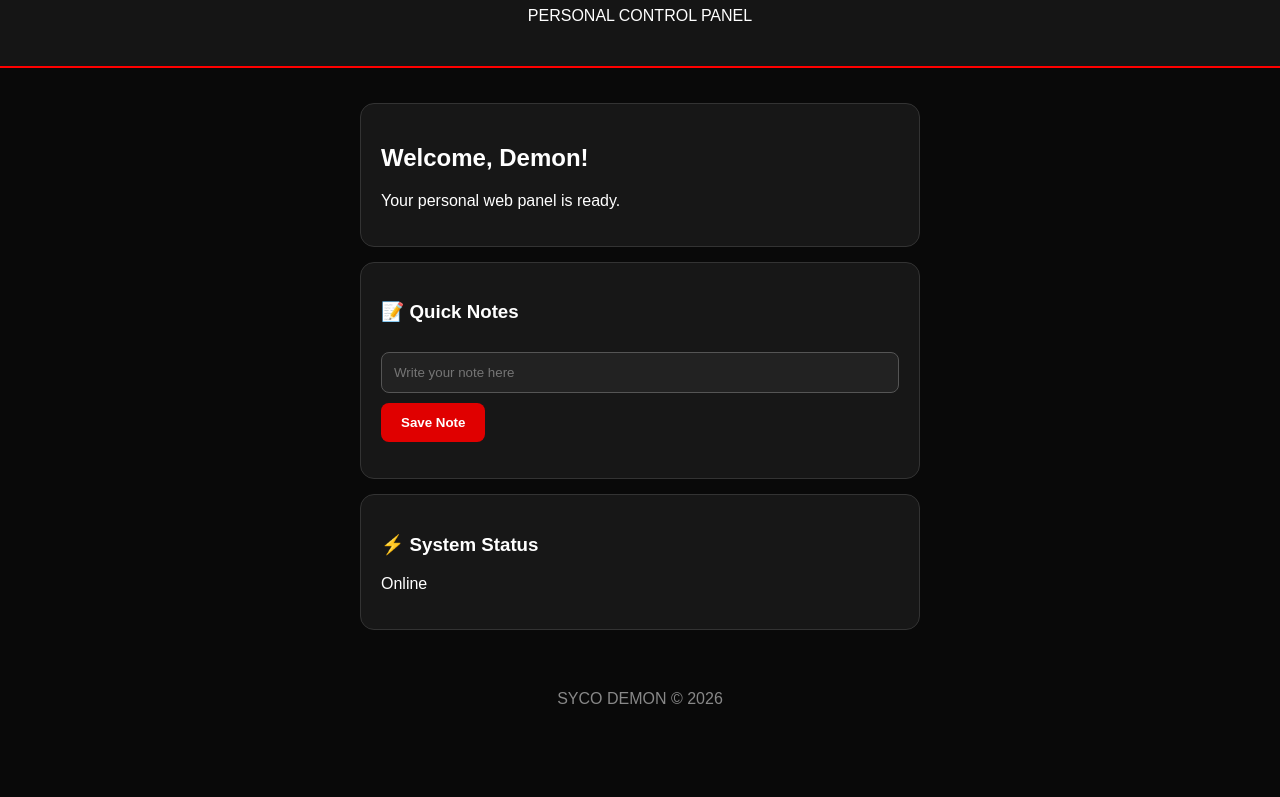
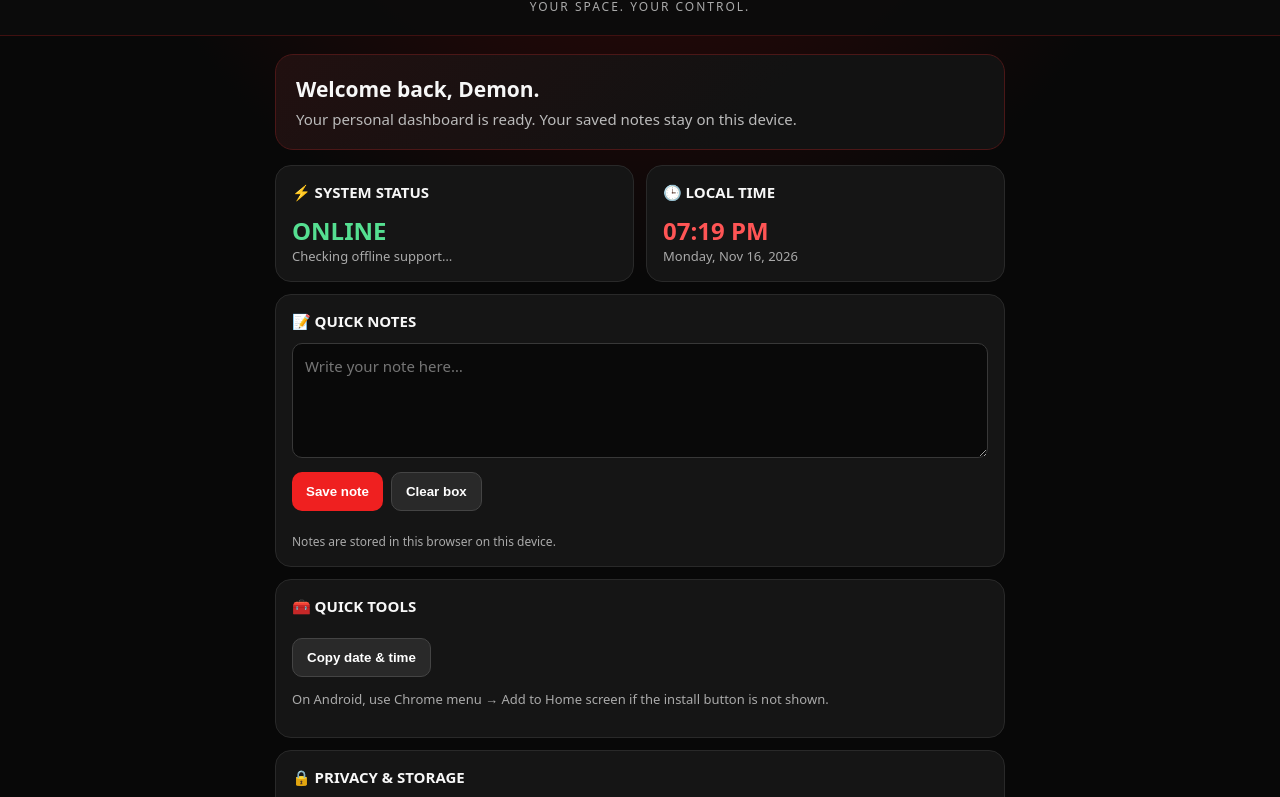
Before and after one commit to Talha8022177/SYCO-DEMON-, a plain HTML site: page index.html in a window 1280 px wide. Shown: the part 99-896 px from the top of the page. Before the commit the page ends 832 px from the top, so only its background shows below. Drawn offline with Linux system fonts and the light colour scheme.

Commit message:
Add files via upload

```diff
--- a/index.html
+++ b/index.html
@@ -1,80 +1,59 @@
-
-<!DOCTYPE html>
+<!doctype html>
 <html lang="en">
 <head>
-<meta charset="UTF-8">
-<meta name="viewport" content="width=device-width, initial-scale=1.0">
+<meta charset="utf-8">
+<meta name="viewport" content="width=device-width,initial-scale=1,viewport-fit=cover">
 <meta name="theme-color" content="#090909">
+<meta name="description" content="SYCO DEMON personal dashboard">
+<link rel="manifest" href="./manifest.json">
 <title>SYCO DEMON</title>
 <style>
-*{box-sizing:border-box}
-body{
-margin:0;background:#090909;color:white;
-font-family:Arial,sans-serif;
-}
-header{
-padding:25px 15px;text-align:center;
-background:#151515;border-bottom:2px solid red;
-}
-h1{color:#ff2020;letter-spacing:3px}
-main{padding:20px;max-width:600px;margin:auto}
-.card{
-background:#171717;padding:20px;
-margin:15px 0;border-radius:14px;
-border:1px solid #333;
-}
-button{
-background:#e00000;color:white;
-border:0;padding:12px 20px;
-border-radius:8px;font-weight:bold;
-}
-input{
-width:100%;padding:12px;
-margin:10px 0;background:#222;
-color:white;border:1px solid #555;
-border-radius:8px;
-}
-footer{text-align:center;padding:25px;color:#888}
+:root{--bg:#080808;--panel:#151515;--line:#292929;--red:#ef2020;--muted:#aaa}
+*{box-sizing:border-box}body{margin:0;background:radial-gradient(circle at 50% -15%,#3a0808 0,transparent 38%),var(--bg);color:#f7f7f7;font:15px system-ui,Arial,sans-serif;min-height:100vh}
+header{padding:26px 18px 20px;text-align:center;border-bottom:1px solid #401010;background:#0b0b0beF}
+.logo{font-size:13px;letter-spacing:5px;color:#ff6262;font-weight:800}h1{font-size:29px;letter-spacing:3px;margin:7px 0;color:#fff}header p{margin:0;color:var(--muted);font-size:12px;letter-spacing:2px}
+main{max-width:760px;margin:auto;padding:18px 15px 40px}.welcome{padding:20px;border:1px solid #4b1717;background:linear-gradient(135deg,#211010,#121212 65%);border-radius:18px;margin-bottom:15px}
+.welcome h2{margin:0 0 6px;font-size:21px}.welcome p{margin:0;color:#bbb}
+.grid{display:grid;grid-template-columns:repeat(2,minmax(0,1fr));gap:12px}
+.card{background:var(--panel);border:1px solid var(--line);border-radius:16px;padding:16px;min-width:0}
+.card h3{font-size:15px;margin:0 0 12px}.wide{grid-column:1/-1}
+input,textarea{width:100%;background:#090909;color:white;border:1px solid #383838;border-radius:10px;padding:12px;font:inherit;outline:none}
+textarea{min-height:115px;resize:vertical}input:focus,textarea:focus{border-color:var(--red)}
+button{border:0;border-radius:10px;padding:11px 14px;background:var(--red);color:white;font-weight:750;margin-top:10px;cursor:pointer}
+button.secondary{background:#292929;border:1px solid #444}button.danger{background:#581414}
+.actions{display:flex;gap:8px;flex-wrap:wrap}.status{font-size:12px;color:#aaa;margin-top:10px}.stat{font-size:24px;font-weight:800;color:#ff5555}.muted{color:#aaa;font-size:13px}
+ul{padding-left:20px;color:#ccc;line-height:1.8}.note-list{display:grid;gap:8px;margin-top:12px}.note-item{padding:10px;background:#0d0d0d;border:1px solid #333;border-radius:9px;overflow-wrap:anywhere}
+footer{text-align:center;color:#777;padding:20px;font-size:12px;letter-spacing:1px}
+@media(max-width:420px){.grid{grid-template-columns:1fr}.wide{grid-column:auto}h1{font-size:25px}}
 </style>
 </head>
 <body>
-<header>
-<h1>😈 SYCO DEMON</h1>
-<p>PERSONAL CONTROL PANEL</p>
-</header>
+<header><div class="logo">PERSONAL CONTROL PANEL</div><h1>😈 SYCO DEMON</h1><p>YOUR SPACE. YOUR CONTROL.</p></header>
 <main>
-<div class="card">
-<h2>Welcome, Demon!</h2>
-<p>Your personal web panel is ready.</p>
-</div>
-<div class="card">
-<h3>📝 Quick Notes</h3>
-<input id="note" placeholder="Write your note here">
-<button onclick="saveNote()">Save Note</button>
-<p id="status"></p>
-</div>
-<div class="card">
-<h3>⚡ System Status</h3>
-<p id="system">Checking...</p>
+<section class="welcome"><h2>Welcome back, Demon.</h2><p>Your personal dashboard is ready. Your saved notes stay on this device.</p></section>
+<div class="grid">
+<section class="card"><h3>⚡ SYSTEM STATUS</h3><div class="stat" id="connection">Checking</div><div class="muted" id="cacheState">Checking offline support…</div></section>
+<section class="card"><h3>🕒 LOCAL TIME</h3><div class="stat" id="clock">--:--</div><div class="muted" id="today"></div></section>
+<section class="card wide"><h3>📝 QUICK NOTES</h3><textarea id="noteInput" placeholder="Write your note here…"></textarea><div class="actions"><button id="saveNote">Save note</button><button class="secondary" id="clearInput">Clear box</button></div><div class="note-list" id="notes"></div><div class="status" id="noteStatus">Notes are stored in this browser on this device.</div></section>
+<section class="card wide"><h3>🧰 QUICK TOOLS</h3><div class="actions"><button class="secondary" id="copyDate">Copy date & time</button><button class="secondary" id="installBtn" hidden>Install panel</button></div><p class="muted" id="installHelp">On Android, use Chrome menu → Add to Home screen if the install button is not shown.</p></section>
+<section class="card wide"><h3>🔒 PRIVACY & STORAGE</h3><p class="muted">Your notes are saved locally in this browser. They are not uploaded to a server. Clearing browser data may erase them.</p><button class="danger" id="deleteNotes">Delete all saved notes</button></section>
 </div>
 </main>
-<footer>SYCO DEMON © 2026</footer>
+<footer>SYCO DEMON © 2026 · PERSONAL PANEL</footer>
 <script>
-function saveNote(){
-localStorage.setItem("sycoNote",
-document.getElementById("note").value);
-document.getElementById("status").innerText="Note Saved!";
-}
-document.getElementById("note").value=
-localStorage.getItem("sycoNote")||"";
-document.getElementById("system").innerText=
-navigator.onLine?"Online":"Offline";
-window.addEventListener("online",()=>{
-document.getElementById("system").innerText="Online";
-});
-window.addEventListener("offline",()=>{
-document.getElementById("system").innerText="Offline";
-});
+const $=id=>document.getElementById(id);
+function updateClock(){const d=new Date();$('clock').textContent=d.toLocaleTimeString([], {hour:'2-digit',minute:'2-digit'});$('today').textContent=d.toLocaleDateString([], {weekday:'long',year:'numeric',month:'short',day:'numeric'});}
+function connection(){ $('connection').textContent=navigator.onLine?'ONLINE':'OFFLINE'; $('connection').style.color=navigator.onLine?'#55df91':'#ff5555';}
+function getNotes(){try{return JSON.parse(localStorage.getItem('syco-demon-notes')||'[]')}catch{return []}}
+function renderNotes(){const list=$('notes');list.innerHTML='';getNotes().forEach((n,i)=>{const el=document.createElement('div');el.className='note-item';el.textContent=n;const b=document.createElement('button');b.className='secondary';b.textContent='Delete';b.onclick=()=>{const a=getNotes();a.splice(i,1);localStorage.setItem('syco-demon-notes',JSON.stringify(a));renderNotes()};el.appendChild(document.createElement('br'));el.appendChild(b);list.appendChild(el);});}
+$('saveNote').onclick=()=>{const value=$('noteInput').value.trim();if(!value){$('noteStatus').textContent='Write a note first.';return;}const a=getNotes();a.unshift(value);localStorage.setItem('syco-demon-notes',JSON.stringify(a));$('noteInput').value='';$('noteStatus').textContent='Saved on this device.';renderNotes();};
+$('clearInput').onclick=()=>$('noteInput').value='';
+$('deleteNotes').onclick=()=>{if(confirm('Delete all notes saved on this device?')){localStorage.removeItem('syco-demon-notes');renderNotes();$('noteStatus').textContent='All saved notes deleted.';}};
+$('copyDate').onclick=async()=>{const s=new Date().toLocaleString();try{await navigator.clipboard.writeText(s);$('installHelp').textContent='Date and time copied.'}catch{$('installHelp').textContent=s}};
+window.addEventListener('online',connection);window.addEventListener('offline',connection);
+let installPrompt;$('installBtn').onclick=async()=>{if(installPrompt){installPrompt.prompt();await installPrompt.userChoice;installPrompt=null;$('installBtn').hidden=true;}};
+window.addEventListener('beforeinstallprompt',e=>{e.preventDefault();installPrompt=e;$('installBtn').hidden=false;});
+if('serviceWorker' in navigator){window.addEventListener('load',()=>navigator.serviceWorker.register('./sw.js').then(()=>$('cacheState').textContent='Offline support is ready after this page is cached.').catch(()=>$('cacheState').textContent='Offline setup needs HTTPS hosting.'));}else{$('cacheState').textContent='Service workers are not supported in this browser.';}
+updateClock();setInterval(updateClock,1000);connection();renderNotes();
 </script>
-</body>
-</html>
+</body></html>
```
Also changed, not shown: sw.js (+10 -28 lines), manifest.json (added).
